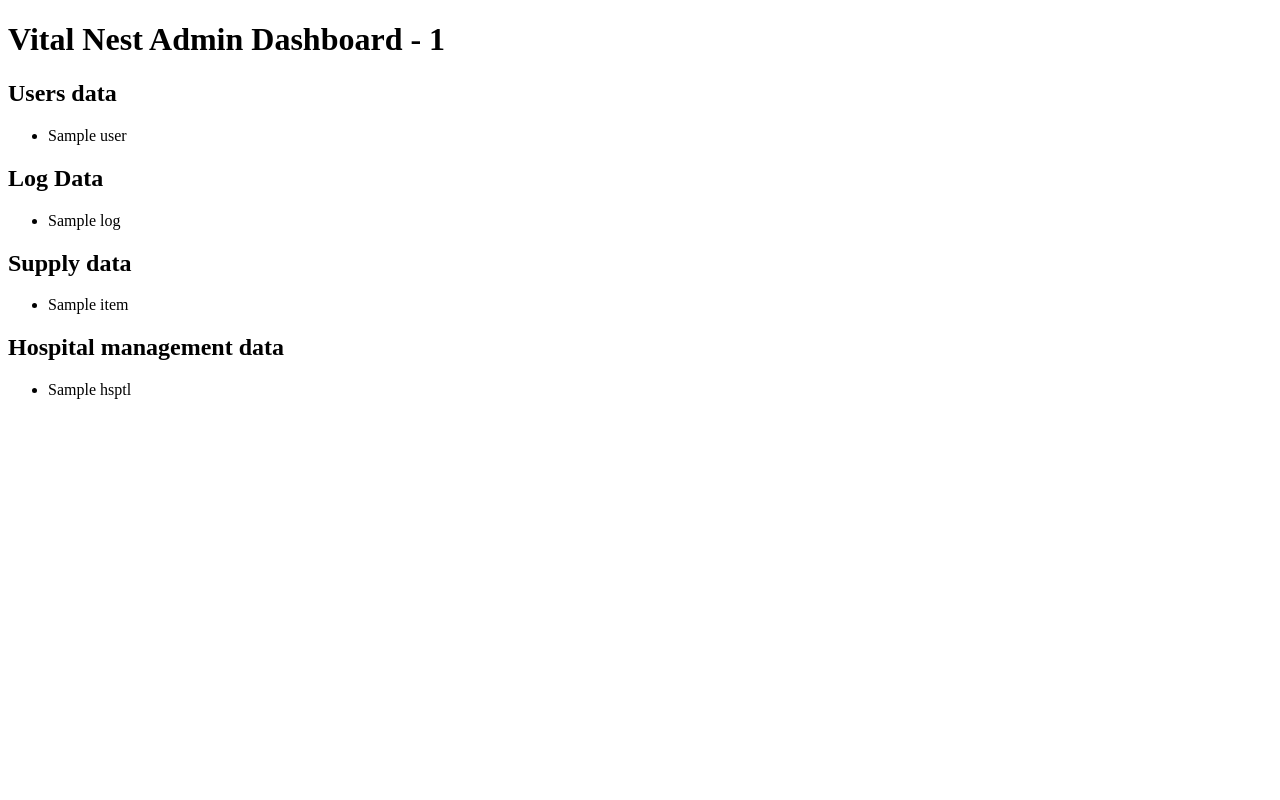
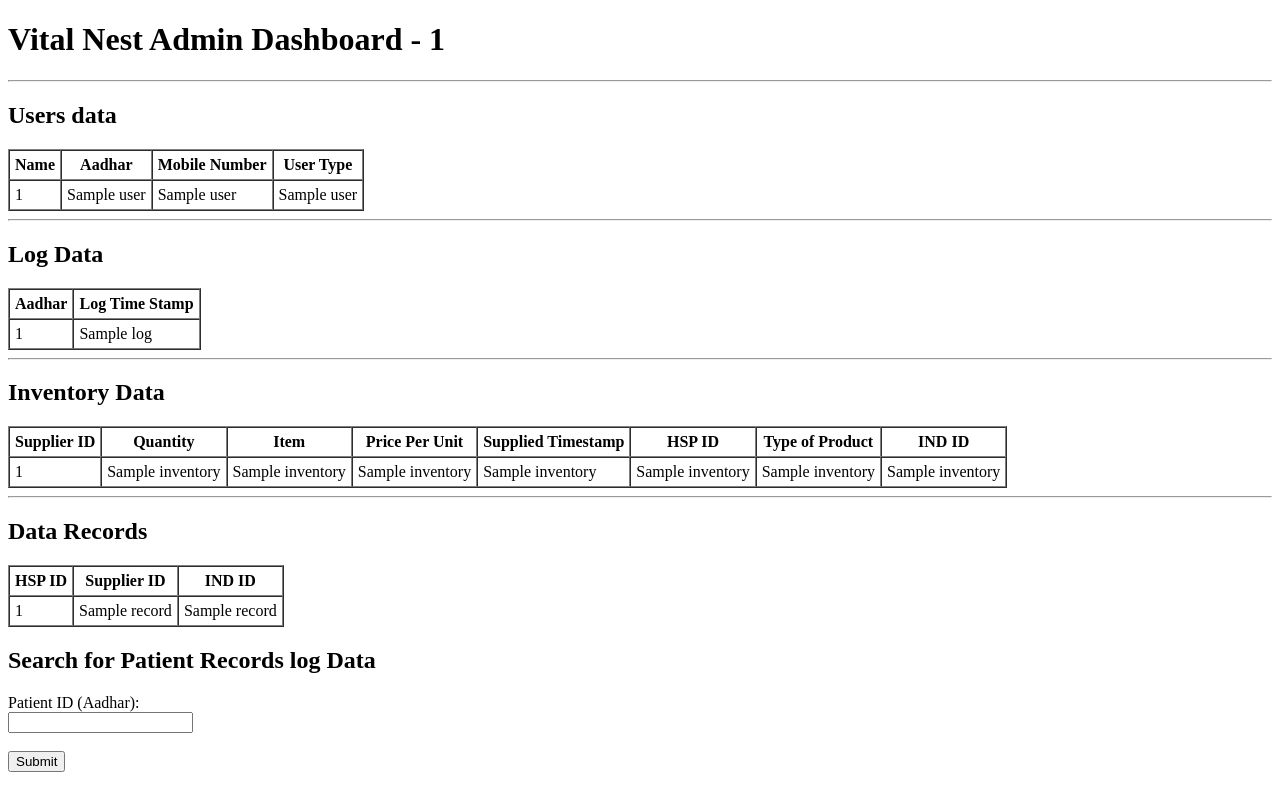
Before and after one commit to PMANOHARAREDDY/Vital_Nest_flask_Solution, a Flask app: template templates/admin_dashboard.html in a window 1280 px wide. Run offline with Flask 3, Linux system fonts and the light colour scheme; the template is opened without the code that fills it: most values are stand-ins (such as "Sample title", 1, 10 or a date in 2020).

Commit message:
addressed backend logic for inventory and patient health records

```diff
--- a/app.py
+++ b/app.py
@@ -39,7 +39,6 @@ def login():
                 query = "select hsp_id from hsp_identity where manager_id = {}".format(aadhar)
                 res = curr.execute(query)
                 hsp_id = curr.fetchone()[0]
-                print(hsp_id)
                 return render_template('hospital_dashboard.html', hsp_id = hsp_id)
             elif user_type=="distributor":
                 return render_template('supplier_dashboard.html')
@@ -47,10 +46,9 @@ def login():
                 query = "select ind_id from ind_identity where manager_id = {}".format(aadhar)
                 res = curr.execute(query)
                 ind_id = curr.fetchone()[0]
-                print(ind_id)
-                query = "select * from medicine_data where ind_id = '{}'".format(ind_id)
+                query = "select medicine_name, uses, side_effects from medicine_data where ind_id = '{}'".format(ind_id)
+                curr.execute(query)
                 medicines = curr.fetchall()
-                print(medicines)
                 return render_template('industry_dashboard.html', ind_id = ind_id, medicines = medicines)
             elif user_type=="Rep":
                 return render_template("representative_dashboard.html")
@@ -100,5 +98,55 @@ def addNewMedicine():
     print("new medicine's data has been sent successfully")
     return redirect(url_for('home'))
 
+@app.route('/billPatient', methods=["GET", "POST"])
+def billPatient():
+    hsp_id = request.form.get('hsp_id')
+    aadhar = request.form.get('aadhar')
+    items = request.form.getlist('item[]')
+    quantities = request.form.getlist('quantity[]')
+    query = "insert into patient_data (p_id, item, quantity, hsp_id) VALUES (%s, %s, %s, %s)"
+    for item, qty in zip(items, quantities):
+        curr.execute(query, (aadhar, item, int(qty), hsp_id))
+    conn.commit()
+    print("Patient Data Recorded Successfully")
+    return render_template('hospital_dashboard.html', hsp_id = hsp_id)
+
+@app.route('/addTreatmentRecord', methods=["GET", "POST"])
+def addTreatmentRecord():
+    hsp_id = request.form.get('hsp_id')
+    aadhar = request.form.get('p_id')
+    disease_remark = request.form.get('disease_remark')
+    treatment_remark = request.form.get('treatment_remark')
+    print(aadhar)
+    print(disease_remark)
+    print(treatment_remark)
+    print(hsp_id)
+    query = "insert into treatment_record (p_id, disease_remark, treatment_remark, hsp_id) values('{}','{}','{}','{}')".format(aadhar, disease_remark, treatment_remark, hsp_id)
+    curr.execute(query)
+    conn.commit()
+    print("patient's data has been successfully updated")
+    return render_template('hospital_dashboard.html', hsp_id = hsp_id)
+
+@app.route('/patientRecords', methods=["GET", "POST"])
+def patientRecords():
+    aadhar = request.form.get('aadhar')
+    hsp_id = request.form.get('hsp_id')
+    query = "select * from treatment_record where p_id = '{}'".format(aadhar)
+    curr.execute(query)
+    records = curr.fetchall()
+    query = "insert into patient_records_accessed_log_data (hsp_id, p_id) values('{}', '{}')".format(hsp_id, aadhar)
+    curr.execute(query)
+    conn.commit()
+    return render_template('patient_records.html', hsp_id = hsp_id, records = records)
+
+@app.route("/patientRecordsLogData", methods=["GET", "POST"])
+def patientRecordsLogData():
+    p_id = request.form.get('aadhar')
+    print(p_id)
+    query = "select * from patient_records_accessed_log_data where p_id = '{}'".format(p_id)
+    curr.execute(query)
+    records = curr.fetchall()
+    return render_template('patient_records_logs.html', records = records)
+
 if __name__ == "__main__":
     app.run(debug = True)
--- a/templates/admin_dashboard.html
+++ b/templates/admin_dashboard.html
@@ -7,37 +7,112 @@
 </head>
 <body>
     <h1>Vital Nest Admin Dashboard - {{admin_id}}</h1>
+    <hr>
     <div>
         <h2>Users data</h2>
-        <ul>
-            {% for user in users %}
-            <li>{{user}}</li>
-            {% endfor %}
-        </ul>
+        <table border="1" cellpadding="5" cellspacing="0">
+            <thead>
+                <tr>
+                    <th>Name</th>
+                    <th>Aadhar</th>
+                    <th>Mobile Number</th>
+                    <th>User Type</th>
+                </tr>
+            </thead>
+            <tbody>
+                {% for user in users %}
+                <tr>
+                    <td>{{ user[0] }}</td>
+                    <td>{{ user[1] }}</td>
+                    <td>{{ user[2] }}</td>
+                    <td>{{ user[3] }}</td>
+                </tr>
+                {% endfor %}
+            </tbody>
+        </table>
+    </div>
+    <hr>
+    <div>
+        <h2>Log Data</h2>
+        <table border="1" cellpadding="5" cellspacing="0">
+            <thead>
+                <tr>
+                    <th>Aadhar</th>
+                    <th>Log Time Stamp</th>
+                </tr>
+            </thead>
+            <tbody>
+                {% for log in logs %}
+                <tr>
+                    <td>{{ log[0] }}</td>
+                    <td>{{ log[1] }}</td>
+                </tr>
+                {% endfor %}
+            </tbody>
+        </table>
+    </div>
+    <hr>
+    <div>
+        <h2>Inventory Data</h2>
+        <table border="1" cellpadding="5" cellspacing="0">
+            <thead>
+                <tr>
+                    <th>Supplier ID</th>
+                    <th>Quantity</th>
+                    <th>Item</th>
+                    <th>Price Per Unit</th>
+                    <th>Supplied Timestamp</th>
+                    <th>HSP ID</th>
+                    <th>Type of Product</th>
+                    <th>IND ID</th>
+                </tr>
+            </thead>
+            <tbody>
+                {% for inventory in supply %}
+                <tr>
+                    <td>{{ inventory[0] }}</td>
+                    <td>{{ inventory[1] }}</td>
+                    <td>{{ inventory[2] }}</td>
+                    <td>{{ inventory[3] }}</td>
+                    <td>{{ inventory[4] }}</td>
+                    <td>{{ inventory[5] }}</td>
+                    <td>{{ inventory[6] }}</td>
+                    <td>{{ inventory[7] }}</td>
+                </tr>
+                {% endfor %}
+            </tbody>
+        </table>
+    </div>
+    <hr>
+    <div>
+        <h2>Data Records</h2>
+        <table border="1" cellpadding="5" cellspacing="0">
+            <thead>
+                <tr>
+                    <th>HSP ID</th>
+                    <th>Supplier ID</th>
+                    <th>IND ID</th>
+                </tr>
+            </thead>
+            <tbody>
+                {% for record in hsp_data %}
+                <tr>
+                    <td>{{ record[0] }}</td>
+                    <td>{{ record[1] }}</td>
+                    <td>{{ record[2] }}</td>
+                </tr>
+                {% endfor %}
+            </tbody>
+        </table>
     </div>
     <div>
-        <h2>Log Data</h2>
-        <ul>
-            {% for log in logs %}
-            <li>{{log}}</li>
-            {% endfor %}
-        </ul>
-    </div>
-    <div>
-        <h2>Supply data</h2>
-        <ul>
-            {% for item in supply %}
-            <li>{{item}}</li>
-            {% endfor %}
-        </ul>
-    </div>
-    <div>
-        <h2>Hospital management data</h2>
-        <ul>
-            {% for hsptl in hsp_data %}
-            <li>{{hsptl}}</li>
-            {% endfor %}
-        </ul>
+        <h2>Search for Patient Records log Data</h2>
+        <form action="/patientRecordsLogData" method="post">
+            <label for="aadhar">Patient ID (Aadhar):</label><br>
+            <input type="text" id="p_id" name="aadhar" pattern="\d{12}" maxlength="12" minlength="12" required><br><br>
+
+            <input type="submit" value="Submit">
+        </form>
     </div>
 </body>
 </html>
```
Also changed, not shown: templates/hospital_dashboard.html (+72 -4 lines), templates/industry_dashboard.html (+19 -7 lines), templates/patient_records.html (added, +35 -0 lines), templates/patient_records_logs.html (added, +31 -0 lines), templates/index.html (line endings or trailing spaces).
